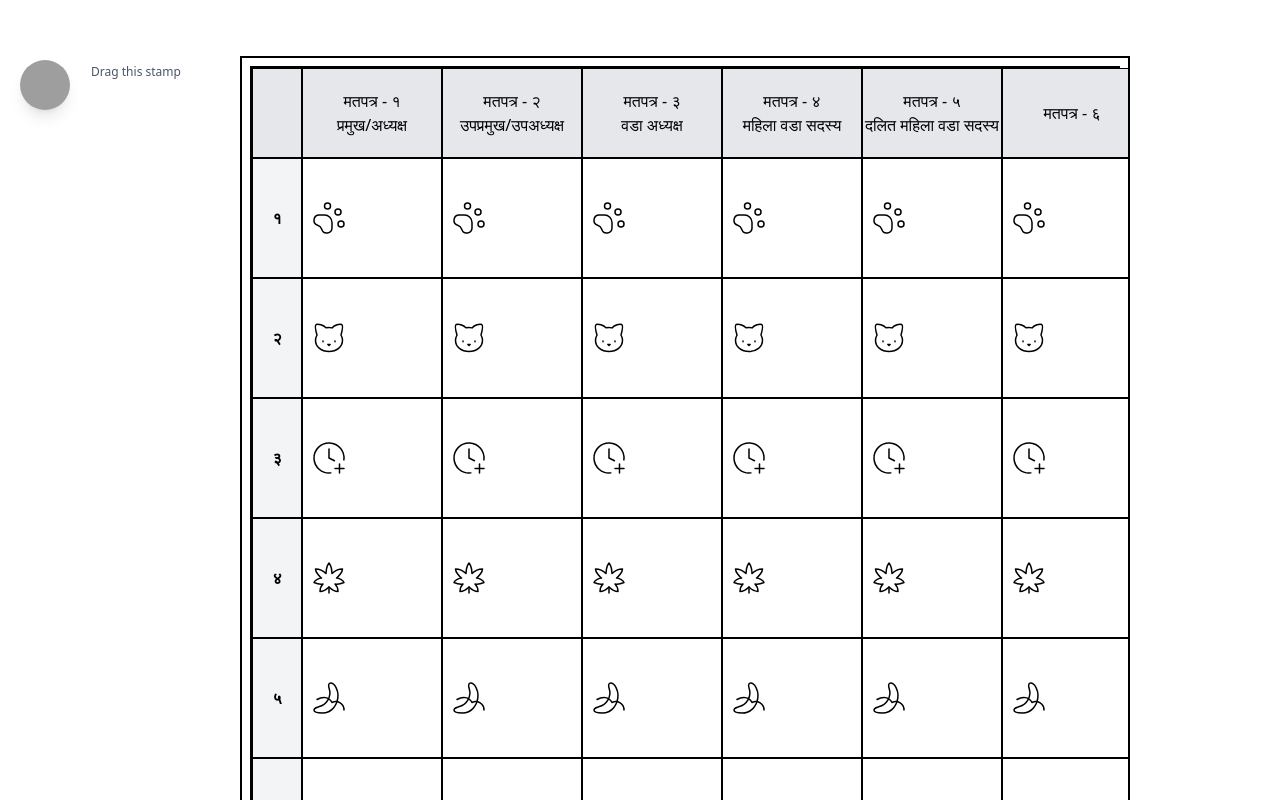
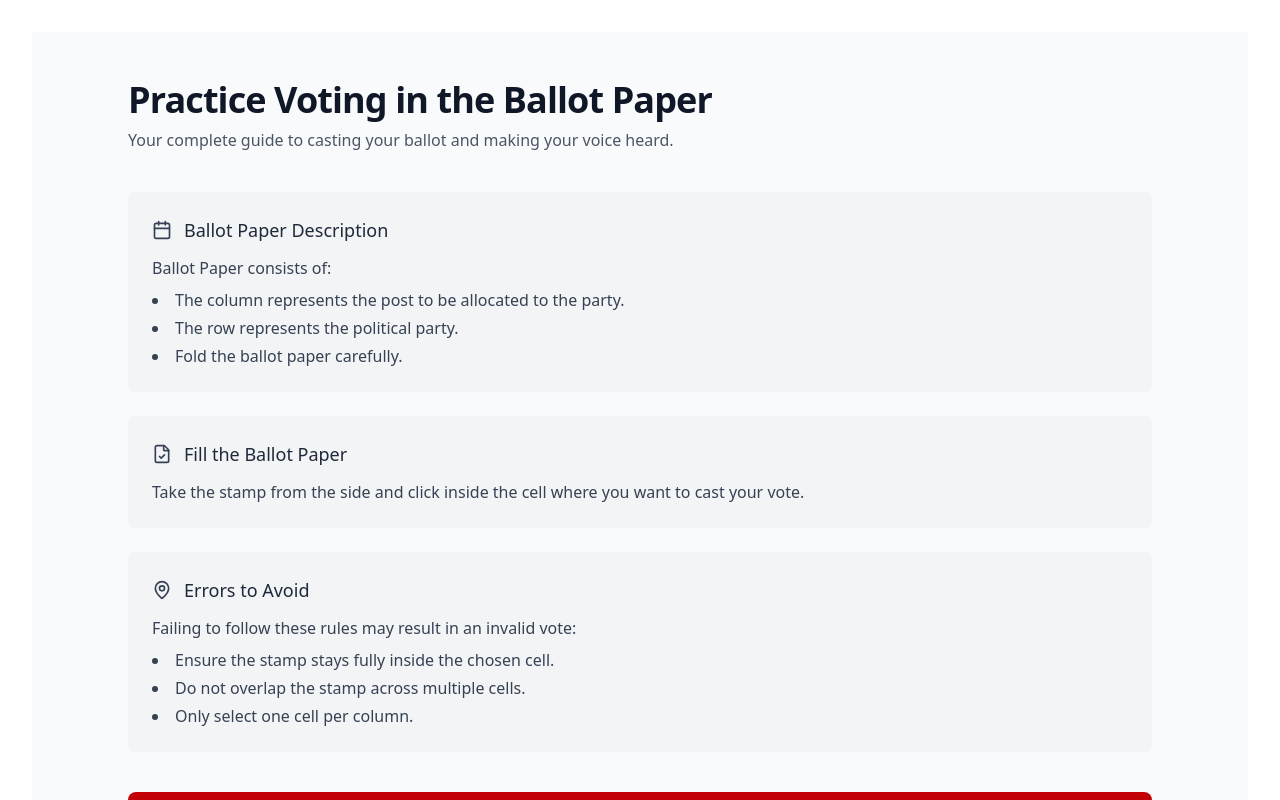
Before and after one commit to ishubhcodes/election, a React (Vite) app: page /voteinfo in a window 1280 px wide. Shown: the top 800 px of the page. Built offline with nearby package versions, Linux system fonts and the light colour scheme; grey boxes are pictures that could not be loaded.

Commit message:
vote info page done

```diff
--- a/src/App.jsx
+++ b/src/App.jsx
@@ -1,13 +1,15 @@
 import { useState } from 'react'
 import './App.css'
 import VoteDemo from "./pages/VoteDemo";
+import VoteInfo from "./pages/VoteInfo";
 import { Toaster } from "sonner";
+
 
 export default function App() {
   return(
     <>
     <Toaster position='top-right' richColors toastOptions={{ className: 'text-xl p-6 w-96 h-16' }} />
-    <VoteDemo/>
+    <VoteInfo/>
     </>
   );
 }
--- /dev/null
+++ b/src/pages/VoteInfo.jsx
@@ -0,0 +1,68 @@
+import { Shield, FileCheck, Calendar, MapPin } from "lucide-react";
+
+export default function VoteInfo() {
+  return (
+    <div className="min-h-screen bg-gray-50 px-4 py-12 text-left">
+      <div className="max-w-5xl mx-auto space-y-10">
+        {/* Header */}
+        <div className="space-y-2">
+          <h1 className="text-4xl font-semibold text-gray-900 tracking-tight">
+            Practice Voting in the Ballot Paper
+          </h1>
+          <p className="text-gray-600 text-base font-normal">
+            Your complete guide to casting your ballot and making your voice heard.
+          </p>
+        </div>
+
+        {/* Sections */}
+        <div className="space-y-6">
+          {/* Ballot Paper Description */}
+          <div className="bg-gray-100 rounded-lg p-6">
+            <div className="flex items-center gap-3 mb-3">
+              <Calendar className="w-5 h-5 text-gray-700" />
+              <h2 className="text-lg font-medium text-gray-800">Ballot Paper Description</h2>
+            </div>
+            <p className="text-gray-700 text-base font-normal mb-2">Ballot Paper consists of:</p>
+            <ul className="list-disc list-inside text-base text-gray-700 font-normal space-y-1">
+              <li>The column represents the post to be allocated to the party.</li>
+              <li>The row represents the political party.</li>
+              <li>Fold the ballot paper carefully.</li>
+            </ul>
+          </div>
+
+          {/* Fill Instruction */}
+          <div className="bg-gray-100 rounded-lg p-6">
+            <div className="flex items-center gap-3 mb-3">
+              <FileCheck className="w-5 h-5 text-gray-700" />
+              <h2 className="text-lg font-medium text-gray-800">Fill the Ballot Paper</h2>
+            </div>
+            <p className="text-gray-700 text-base font-normal">
+              Take the stamp from the side and click inside the cell where you want to cast your vote.
+            </p>
+          </div>
+
+          {/* Errors */}
+          <div className="bg-gray-100 rounded-lg p-6">
+            <div className="flex items-center gap-3 mb-3">
+              <MapPin className="w-5 h-5 text-gray-700" />
+              <h2 className="text-lg font-medium text-gray-800">Errors to Avoid</h2>
+            </div>
+            <p className="text-gray-700 text-base font-normal mb-2">
+              Failing to follow these rules may result in an invalid vote:
+            </p>
+            <ul className="list-disc list-inside text-base text-gray-700 font-normal space-y-1">
+              <li>Ensure the stamp stays fully inside the chosen cell.</li>
+              <li>Do not overlap the stamp across multiple cells.</li>
+              <li>Only select one cell per column.</li>
+            </ul>
+          </div>
+        </div>
+
+        {/* Button */}
+        <button className="w-full bg-red-700 text-white text-center py-4 rounded-lg text-base font-medium hover:bg-red-800 transition-colors">
+          Practice Voting
+        </button>
+      </div>
+    </div>
+  );
+}
```
